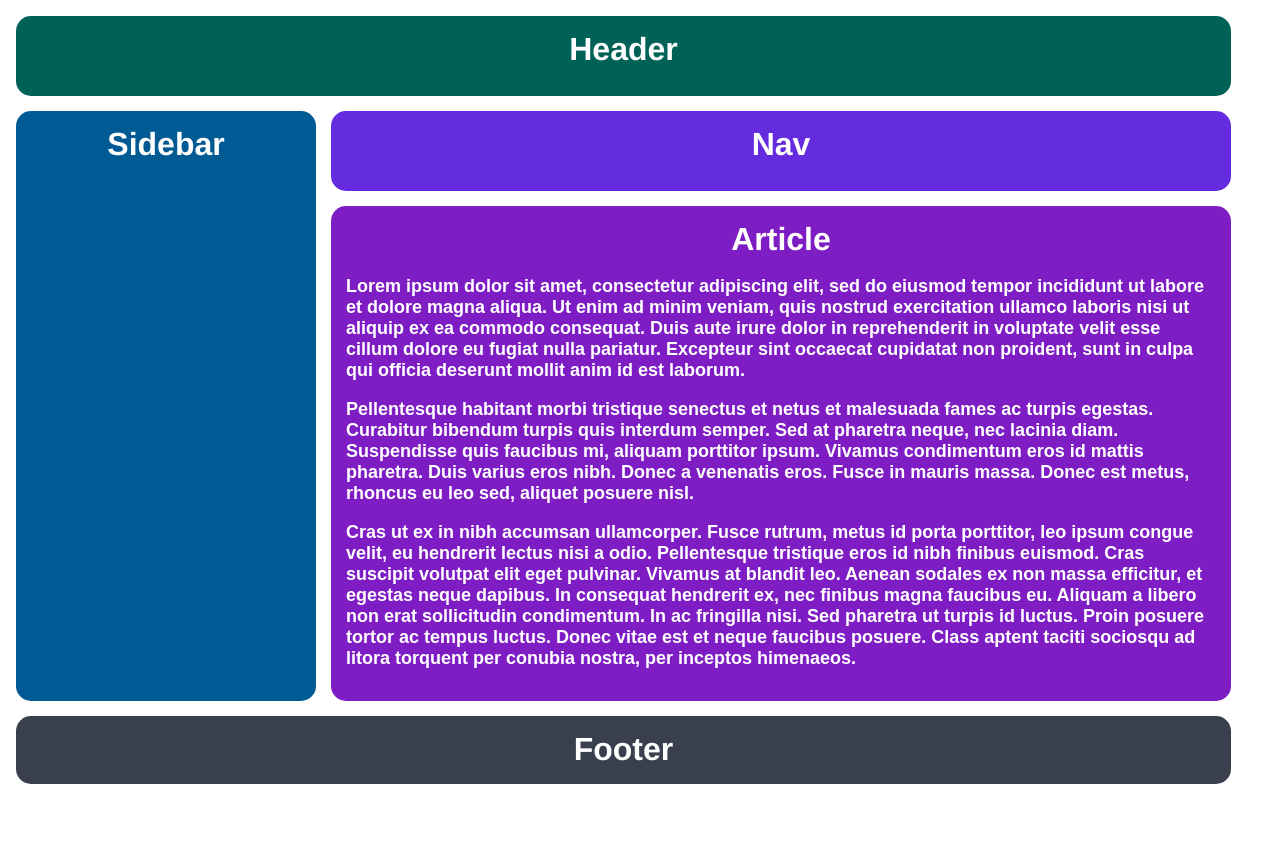
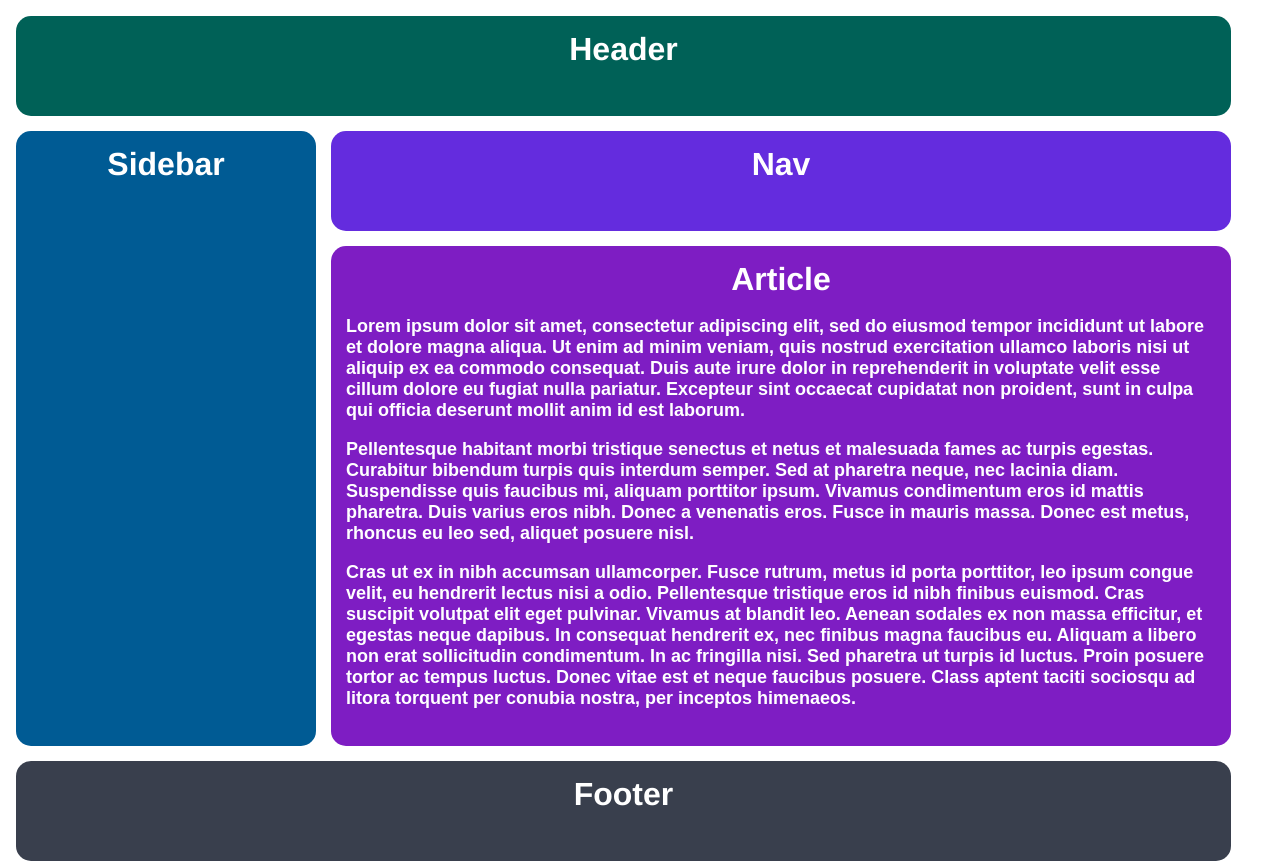
Before and after one commit to ChristoferLv/TheOdinProject, a plain HTML site: page css-exercises/intermediate-html-css/positioning-grid/01-basic-holy-grail/index.html in a window 1280 px wide. Before the commit the page ends 800 px from the top, so only its background shows below. Drawn offline with Linux system fonts and the light colour scheme.

Commit message:
fix grid on 01-basic-holy-grail from intermediate-html-css

```diff
--- a/css-exercises/intermediate-html-css/positioning-grid/01-basic-holy-grail/style.css
+++ b/css-exercises/intermediate-html-css/positioning-grid/01-basic-holy-grail/style.css
@@ -11,7 +11,7 @@ html {
   box-sizing: border-box;
 
   display: grid;
-  grid-template: 80px 80px 400px 80px/300px 900px;
+  grid-template: 100px 100px 500px 100px/300px 900px;
   gap: 15px;
 }
 
@@ -35,24 +35,23 @@ html {
 .sidebar {
   background-color: #005B94;
   grid-column: 1/2;
-  grid-row: 2/5;
+  grid-row: 2/4;
 }
 
 .nav {
   background-color: #642cde;
-  grid-column: 2/3;
+  grid-column: 2/-1;
   grid-row: 2/3;
 }
 
 .article {
   background-color: #7E1DC3;
-  grid-area: 3/2/5/3;
-
+  grid-area: 3/2/4/3;
 }
 
 .footer {
   background-color: #393f4d;
-  grid-area: 5/1/6/3;
+  grid-area: 4/1/5/3;
 }
 
 .article p {
```
